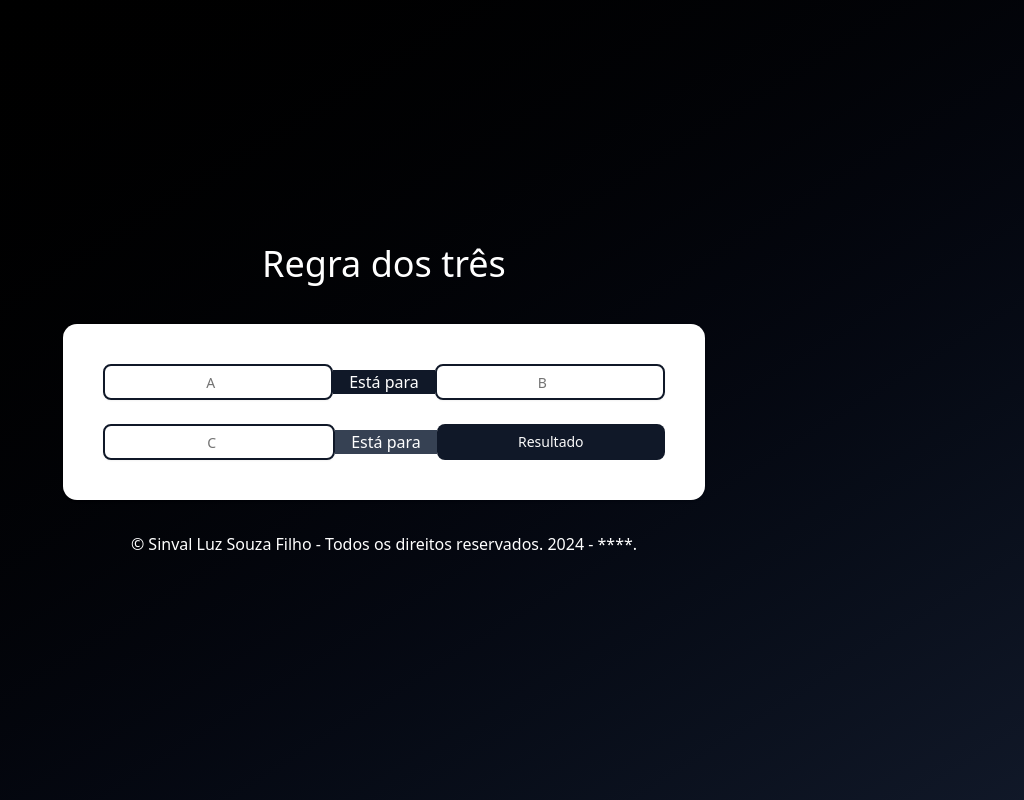
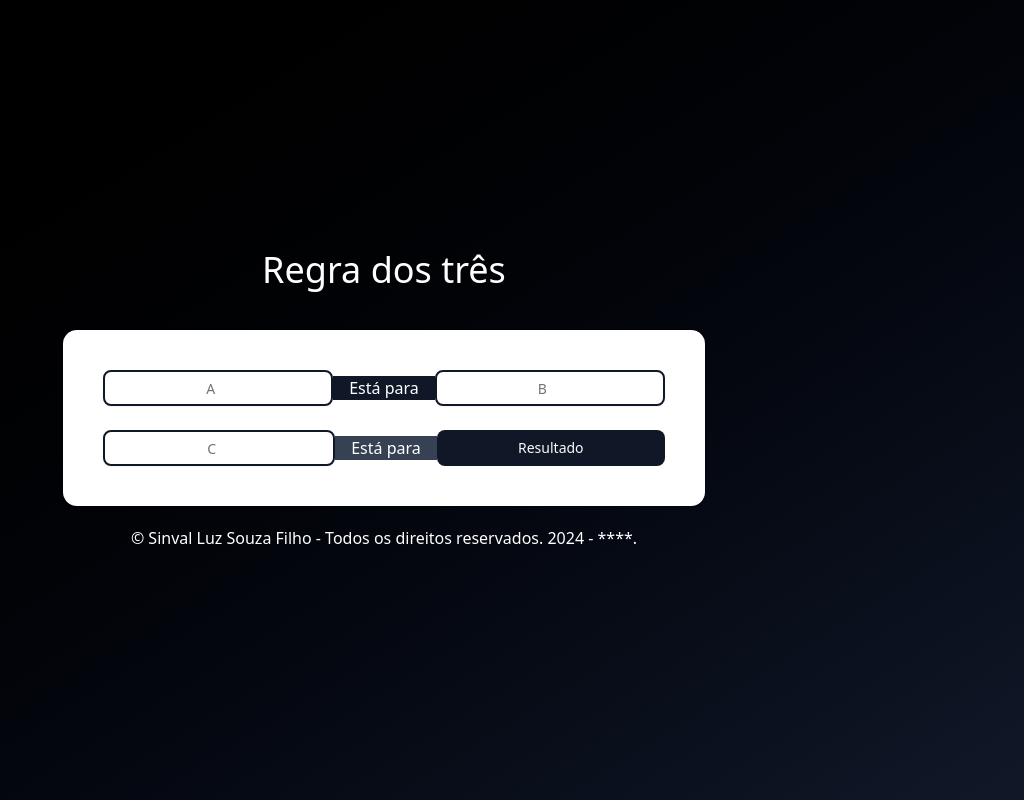
Before and after one commit to Sinvalluz/Regra-de-3, a Next.js app: page / in a window 1280 px wide. Shown: the whole page, without its empty margins (256-1280 px from the left). Built offline with nearby package versions, Linux system fonts and the light colour scheme.

Commit message:
fix: adjust footer margin for improved layout

```diff
--- a/src/components/Footer/index.tsx
+++ b/src/components/Footer/index.tsx
@@ -1,6 +1,6 @@
 export default function Footer() {
 	return (
-		<footer className='text-center mt-8'>
+		<footer className='text-center mt-5'>
 			<p className='text-white'>© Sinval Luz Souza Filho - Todos os direitos reservados. 2024 - ****.</p>
 		</footer>
 	);
```
